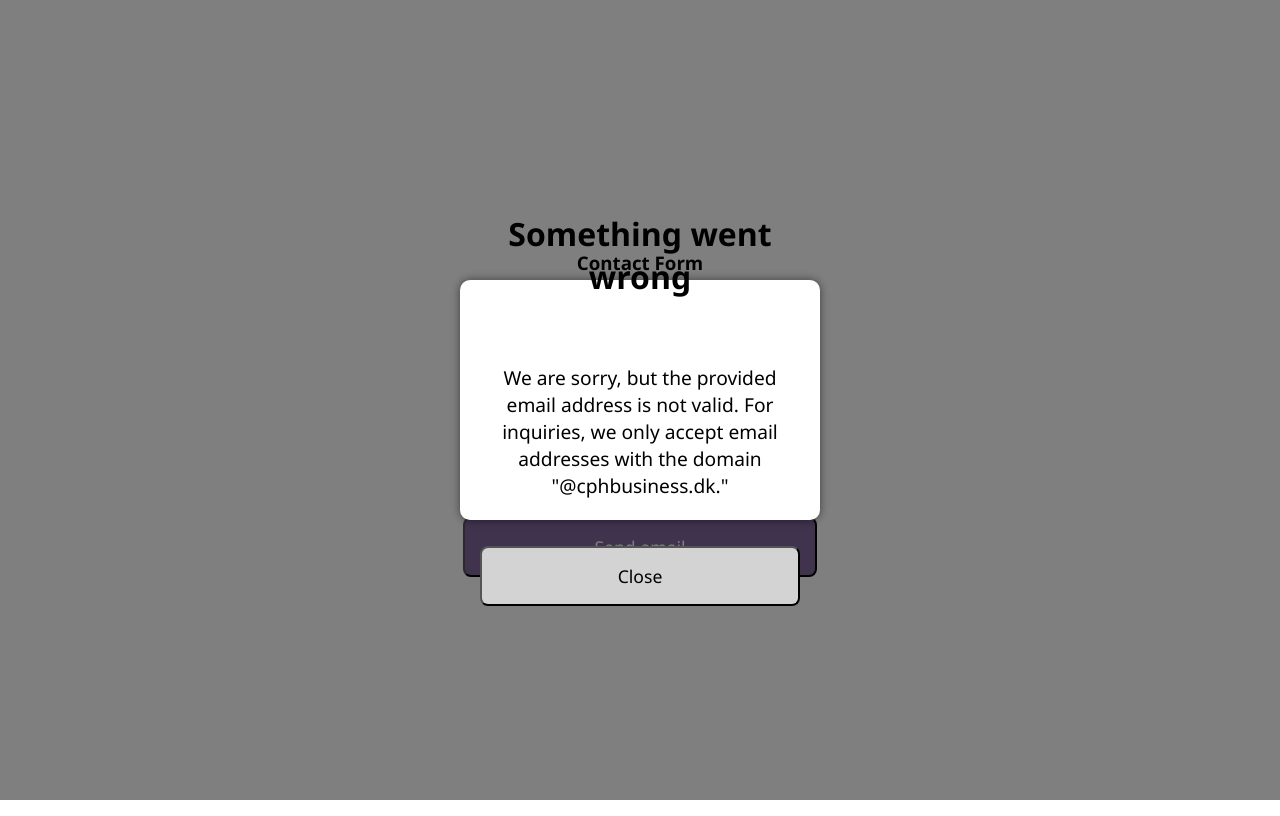
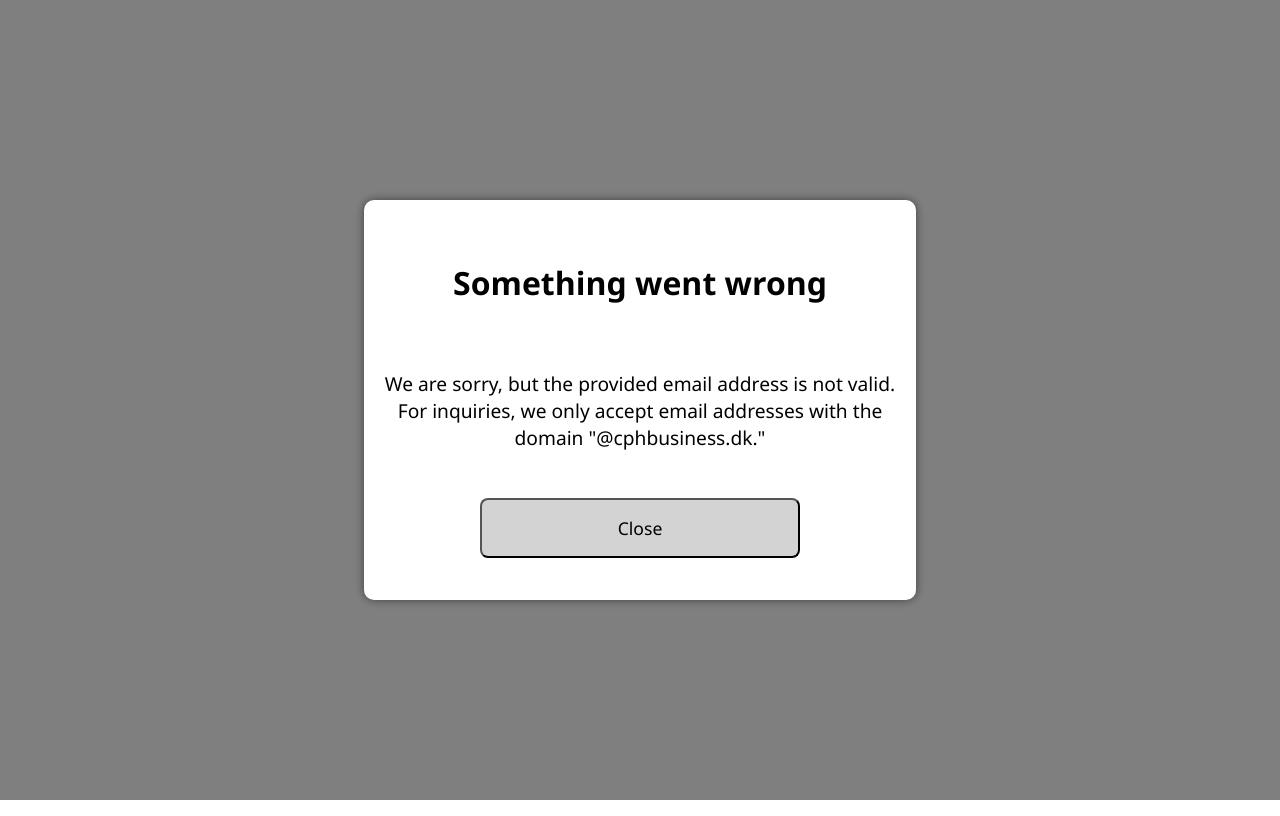
Before and after one commit to MarianMocanu/cbs-webdev-assignment2, a plain HTML site: page index.html in a window 1280 px wide. Both pictures are taken after typing "Sample", "name@example.com", "Sample" into the empty fields and a click on the button "Send email". Drawn offline with nearby package versions, Linux system fonts and the light colour scheme.

Commit message:
fixed styling

```diff
--- a/index.css
+++ b/index.css
@@ -63,8 +63,8 @@ button {
 
 .modal-content {
   background-color: #fff;
-  height: 25%;
-  width: 25%;
+  height: 45vh;
+  width: 40vw;
   border-radius: 10px;
   box-shadow: 0px 0px 10px rgba(0, 0, 0, 0.5);
   text-align: center;
```
